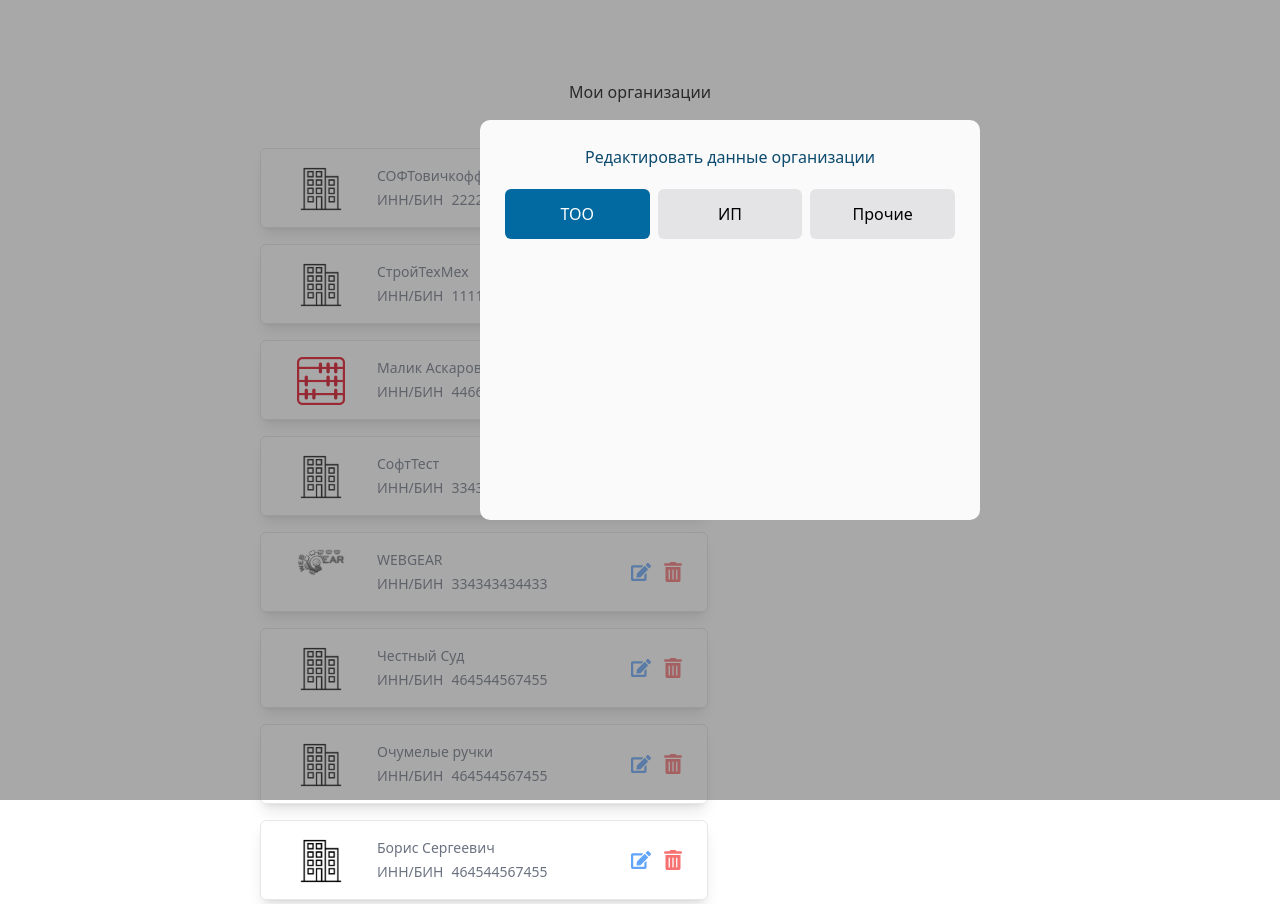
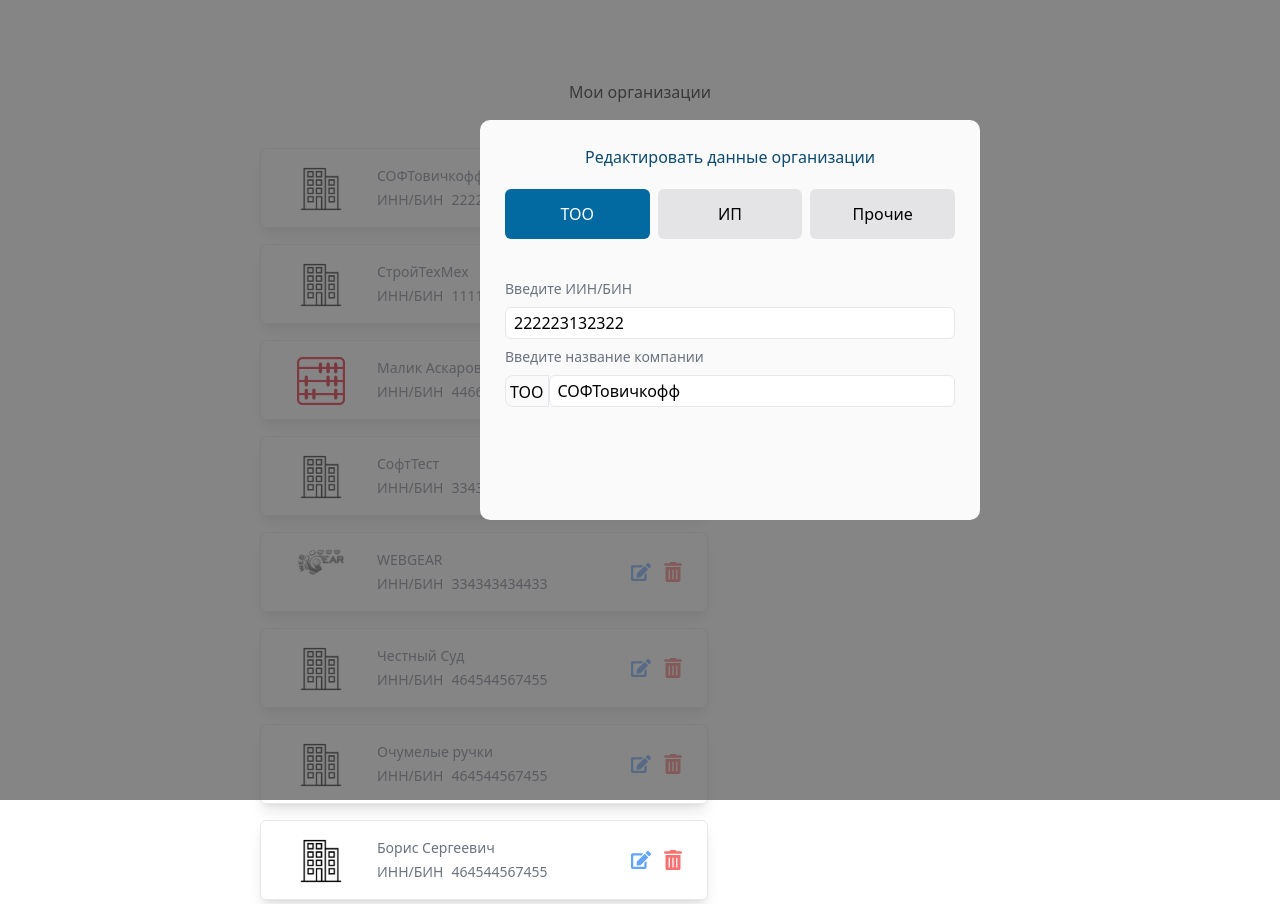
Before and after one commit to Stepan72/MyBuh_test_task, a Next.js app: page / in a window 1280 px wide. Both pictures are taken after a click on the icon 641 px from the left and 188 px from the top of the page. Built offline with nearby package versions, Linux system fonts and the light colour scheme.

Commit message:
context start v0.06

```diff
--- a/app/layout.js
+++ b/app/layout.js
@@ -1,4 +1,5 @@
 import "./../styles/globals.css";
+import ContextProvider from "@/context/ContextProvider";
 
 export const metadata = {
   title: "MyBuh test",
@@ -11,7 +12,9 @@ export default function RootLayout({ children }) {
       <head>
         <link rel="icon" href="/icon.png" />
       </head>
-      <body>{children}</body>
+      <body>
+        <ContextProvider>{children}</ContextProvider>
+      </body>
     </html>
   );
 }
--- a/app/page.js
+++ b/app/page.js
@@ -14,10 +14,9 @@ export default function Home() {
   const [editState, setEditState] = useState(false);
   const [elToEdit, setElToEdit] = useState(undefined);
 
-  function editHandler(id) {
-    // console.log(id);
+  function editHandler(element) {
     setEditState(true);
-    setElToEdit(id);
+    setElToEdit(element);
   }
 
   function cancelEditHandler() {
@@ -61,6 +60,7 @@ export default function Home() {
               logo={el.logo}
               editFun={editHandler}
               deleteFun={deleteHandler}
+              element={el}
             />
           );
         })}
@@ -77,7 +77,7 @@ export default function Home() {
       {editState && (
         <div>
           <Backdrop cancel={cancelEditHandler} />
-          <ModalEdit />
+          <ModalEdit editElement={elToEdit} setElToEdit={setElToEdit} />
         </div>
       )}
     </div>
--- a/components/Backdrop.jsx
+++ b/components/Backdrop.jsx
@@ -6,7 +6,7 @@ function Backdrop(props) {
   return (
     <div
       onClick={clickHandler}
-      className="fixed top-0 left-0 w-[100%] h-[100%] z-10 bg-neutral-600 opacity-[0.5]"
+      className="fixed top-0 left-0 w-[100%] h-[100%] z-10 bg-neutral-600 opacity-[0.7]"
     ></div>
   );
 }
--- a/components/FirmCard.jsx
+++ b/components/FirmCard.jsx
@@ -2,7 +2,7 @@
 import React from "react";
 import { FaEdit, FaTrashAlt } from "react-icons/fa";
 
-function FirmCard({ name, innNumber, logo, editFun, deleteFun, id }) {
+function FirmCard({ name, innNumber, logo, editFun, deleteFun, id, element }) {
   return (
     <li className="h-20 m-1 flex flex-row justify-between border shadow-lg rounded-md hover:border-blue-500 w-[448px] list-none">
       <div className="flex flex-row">
@@ -28,7 +28,7 @@ function FirmCard({ name, innNumber, logo, editFun, deleteFun, id }) {
           size={20}
           className="text-blue-400"
           onClick={() => {
-            editFun(id);
+            editFun(element);
           }}
         />
         <FaTrashAlt
--- a/components/ModalDelete.jsx
+++ b/components/ModalDelete.jsx
@@ -10,7 +10,7 @@ function ModalDelete(props) {
   }
 
   return (
-    <div className="fixed top-[250px] left-[480px] w-[500px] h-[200px] z-50 overflow-hidden text-center bg-neutral-50 rounded-[10px] flex flex-col  items-center">
+    <div className="fixed top-[200px] left-[480px] w-[500px] h-[200px] z-50 overflow-hidden text-center bg-neutral-50 rounded-[10px] flex flex-col  items-center">
       <div className="flex justify-end w-[450px] mt-5 mb-1">
         <MdOutlineClose size={24} onClick={cancelHandler} />
       </div>
--- a/components/ModalEdit.jsx
+++ b/components/ModalEdit.jsx
@@ -1,8 +1,10 @@
 "use client";
 import Button from "./Button";
 import React, { useState, useRef } from "react";
+import SimpleForm from "./SimpleForm";
+const ownType = ["ТОО", "ИП", "Прочие"];
 
-function ModalEdit() {
+function ModalEdit({ editElement, setElToEdit }) {
   const [activeButton, setActiveButton] = useState(0);
 
   return (
@@ -12,16 +14,26 @@ function ModalEdit() {
           Редактировать данные организации
         </h2>
         <div className="flex flex-row w-[450px] h-[50px] gap-2">
-          <Button type="button" text="ТОО" id={0} activeButton={activeButton} />
-          <Button type="button" text="ИП" id={1} activeButton={activeButton} />
-          <Button
-            type="button"
-            text="Прочие"
-            id={2}
-            activeButton={activeButton}
-            setActiveButton={setActiveButton}
+          {ownType.map((el, index) => {
+            return (
+              <Button
+                type="button"
+                text={el}
+                key={index}
+                id={index}
+                activeButton={activeButton}
+                setActiveButton={setActiveButton}
+              />
+            );
+          })}
+        </div>
+        {(activeButton == 0 || activeButton == 1) && (
+          <SimpleForm
+            editElement={editElement}
+            setElToEdit={setElToEdit}
+            type={ownType[activeButton]}
           />
-        </div>
+        )}
       </div>
     </div>
   );
--- /dev/null
+++ b/components/SimpleForm.jsx
@@ -0,0 +1,50 @@
+import React, { useState } from "react";
+
+function SimpleForm({ editElement, setElToEdit, type }) {
+  const [inn, setInn] = useState(editElement.company_tin);
+  const [name, setName] = useState(editElement.company_name);
+
+  function changeInnHandler(e) {
+    setInn(e.target.value);
+  }
+
+  function changeNameHandler(e) {
+    setName(e.target.value);
+  }
+
+  function changeFirmHandler(e) {
+    e.preventDefault();
+    setElToEdit();
+  }
+
+  return (
+    <form
+      className="w-[450px] mt-[40px] h-[200px] flex flex-col"
+      onSubmit={changeFirmHandler}
+    >
+      <p className="text-left text-sm text-gray-500 mb-2">Введите ИИН/БИН</p>
+      <input
+        type="text"
+        className="border-solid border-[1px] rounded-md h-8 px-2"
+        value={inn}
+        onChange={changeInnHandler}
+      />
+
+      <p className="text-left text-sm text-gray-500 my-2">
+        Введите название компании
+      </p>
+      <div className="flex flex-row items-center">
+        <p className="border-solid border-[1px] p-1 rounded-l-lg h-8">{type}</p>
+        <input
+          type="text"
+          className="border-solid border-[1px] rounded-md h-8 px-2 w-[450px]"
+          value={name}
+          onChange={changeNameHandler}
+        />
+      </div>
+      <button></button>
+    </form>
+  );
+}
+
+export default SimpleForm;
--- /dev/null
+++ b/context/ContextProvider.js
@@ -0,0 +1,21 @@
+"use client";
+import React, { useState } from "react";
+import FirmContext from "./firmContext";
+
+function ContextProvider({ children }) {
+  const [firmData, setFirmData] = useState([]);
+
+  function handleCheck() {
+    console.log("Check");
+  }
+
+  const stateContext = {
+    firmData,
+  };
+
+  return (
+    <FirmContext.Provider value={stateContext}>{children}</FirmContext.Provider>
+  );
+}
+
+export default ContextProvider;
--- /dev/null
+++ b/context/firmContext.js
@@ -0,0 +1,8 @@
+"use client";
+import React from "react";
+
+const FirmContext = React.createContext({
+  firmData: [],
+});
+
+export default FirmContext;
```
